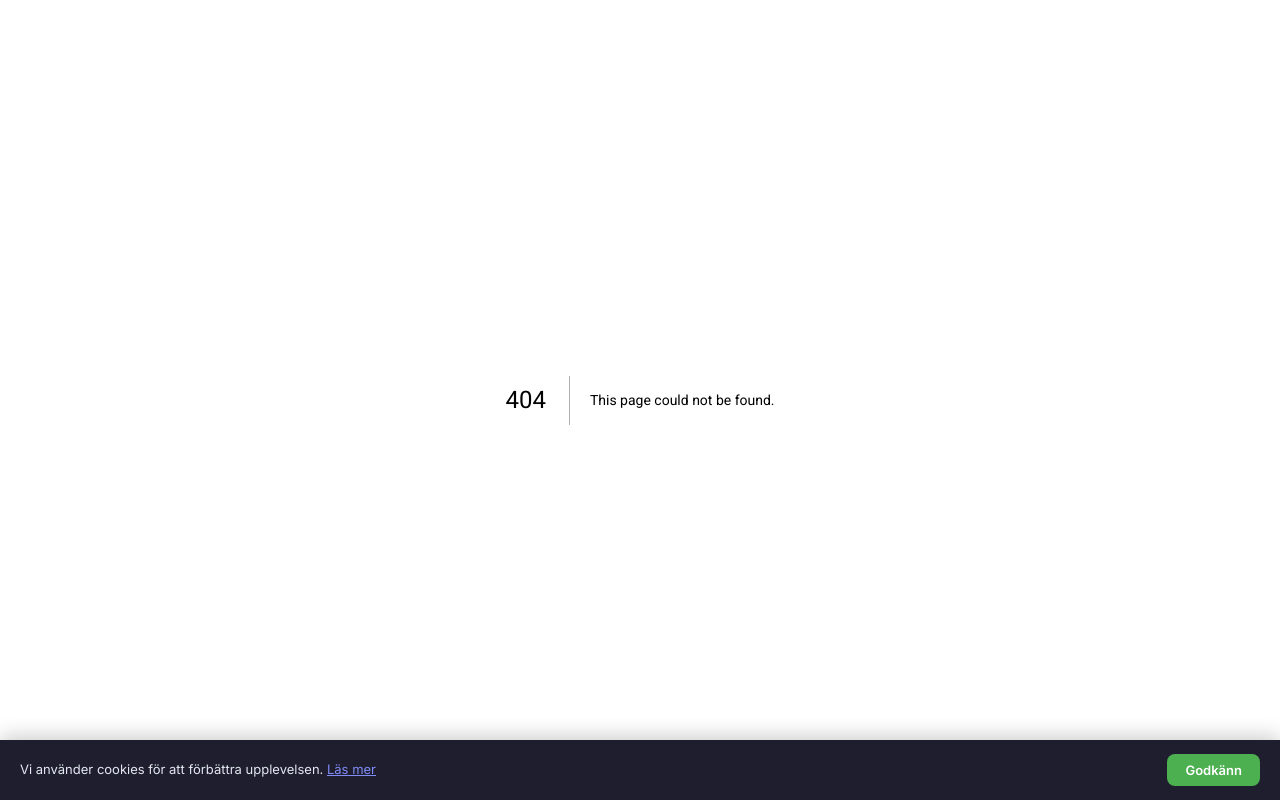
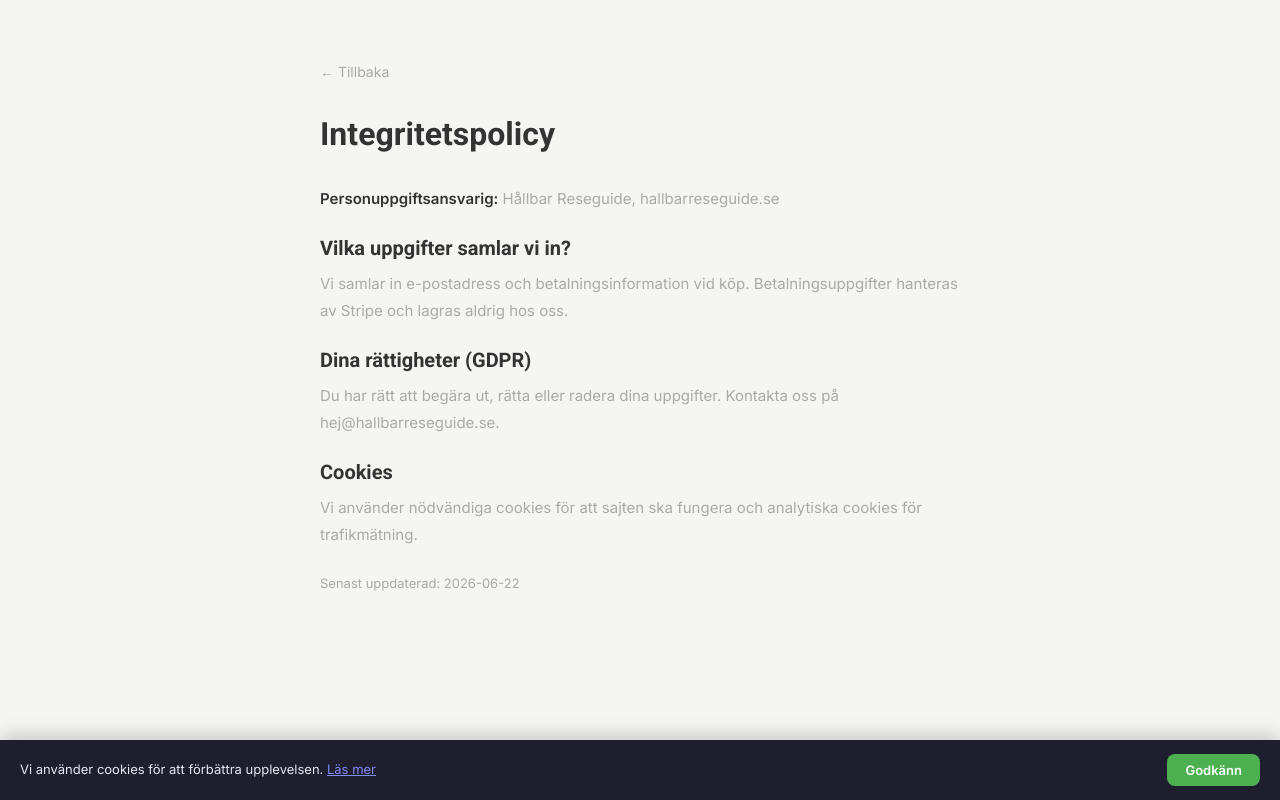
Before and after one commit to fredxhansson-cmyk/axiom-6-4782, a Next.js app: page /integritetspolicy in a window 1280 px wide. Before the commit this address had no page. Built offline with nearby package versions, Linux system fonts and the light colour scheme.

Commit message:
add pages/integritetspolicy.js

```diff
--- /dev/null
+++ b/pages/integritetspolicy.js
@@ -0,0 +1,22 @@
+import Head from 'next/head';
+const domain = 'hallbarreseguide.se';
+export default function Integritetspolicy() {
+  return (
+    <>
+      <Head><title>Integritetspolicy — Hållbar Reseguide</title></Head>
+      <div style={{ minHeight: '100vh', background: 'var(--bg)', padding: '60px 0' }}>
+        <div style={{ maxWidth: '680px', margin: '0 auto', padding: '0 20px' }}>
+          <a href="/" style={{ color: 'var(--muted)', fontSize: '14px', display: 'block', marginBottom: '32px' }}>← Tillbaka</a>
+          <h1 style={{ fontSize: '32px', marginBottom: '32px' }}>Integritetspolicy</h1>
+          <div style={{ color: 'var(--muted)', lineHeight: '1.8', fontSize: '15px', display: 'grid', gap: '24px' }}>
+            <p><strong style={{ color: 'var(--text)' }}>Personuppgiftsansvarig:</strong> Hållbar Reseguide, hallbarreseguide.se</p>
+            <section><h2 style={{ color: 'var(--text)', fontSize: '20px', marginBottom: '10px', fontFamily: 'var(--display)' }}>Vilka uppgifter samlar vi in?</h2><p>Vi samlar in e-postadress och betalningsinformation vid köp. Betalningsuppgifter hanteras av Stripe och lagras aldrig hos oss.</p></section>
+            <section><h2 style={{ color: 'var(--text)', fontSize: '20px', marginBottom: '10px', fontFamily: 'var(--display)' }}>Dina rättigheter (GDPR)</h2><p>Du har rätt att begära ut, rätta eller radera dina uppgifter. Kontakta oss på hej@hallbarreseguide.se.</p></section>
+            <section><h2 style={{ color: 'var(--text)', fontSize: '20px', marginBottom: '10px', fontFamily: 'var(--display)' }}>Cookies</h2><p>Vi använder nödvändiga cookies för att sajten ska fungera och analytiska cookies för trafikmätning.</p></section>
+            <p style={{ fontSize: '13px' }}>Senast uppdaterad: 2026-06-22</p>
+          </div>
+        </div>
+      </div>
+    </>
+  );
+}
```
